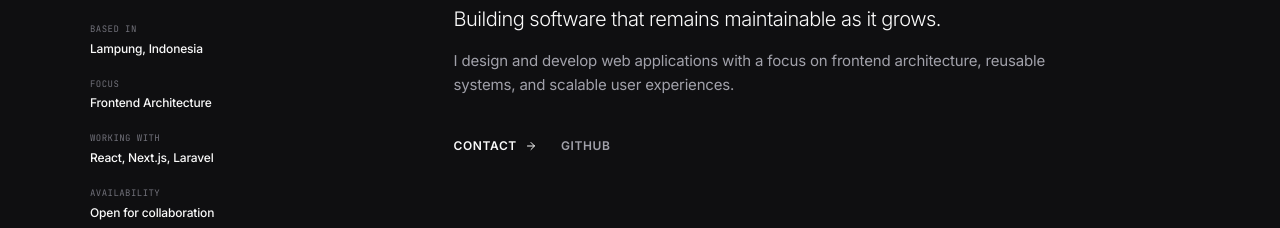
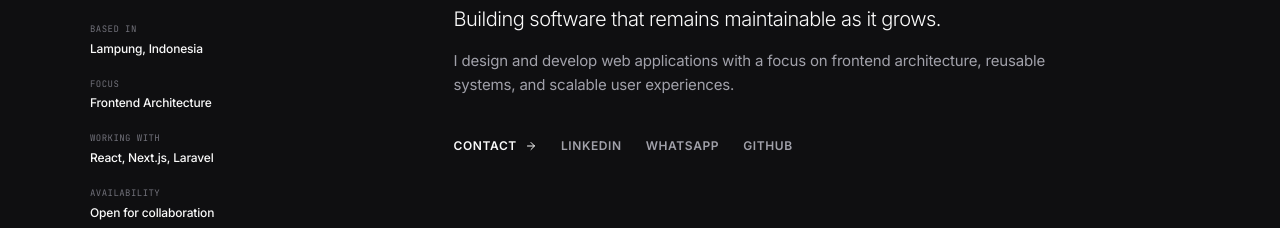
Before and after one commit to Taufiqu/Portofolio-Website, a Next.js app: page / in a window 1280 px wide. Shown: the part 860-1088 px from the top of the page. Built offline with nearby package versions, Linux system fonts and the light colour scheme.

Commit message:
fix(hero): update LinkedIn link and add WhatsApp contact option

```diff
--- a/src/components/sections/ContactSection.jsx
+++ b/src/components/sections/ContactSection.jsx
@@ -157,7 +157,7 @@ export default function ContactSection() {
                     GitHub
                   </a>
                   <a
-                    href="https://www.linkedin.com/in/muhammad-hafizh-taufiqurrohman-421121290/"
+                    href="https://linkedin.com/in/hafizh-t"
                     target="_blank"
                     rel="noreferrer"
                     className="font-mono text-[10px] uppercase tracking-widest text-zinc-500 hover:text-[#FAFAFA] interactive-transition"
--- a/src/components/sections/Hero.jsx
+++ b/src/components/sections/Hero.jsx
@@ -101,13 +101,29 @@ export default function Hero() {
             </div>
 
             {/* Action Links */}
-            <div className="flex flex-row items-center gap-6 mt-2">
+            <div className="flex flex-wrap items-center gap-x-6 gap-y-3 mt-2">
               <a
                 href="#contact"
                 className="group flex items-center gap-2 text-xs font-semibold uppercase tracking-wider text-[#FAFAFA] hover:text-[#2563EB] interactive-transition"
               >
                 Contact
                 <FiArrowRight className="group-hover:translate-x-1 interactive-transition" />
+              </a>
+              <a
+                href="https://linkedin.com/in/hafizh-t"
+                target="_blank"
+                rel="noopener noreferrer"
+                className="text-xs font-semibold uppercase tracking-wider text-[#A1A1AA] hover:text-[#FAFAFA] interactive-transition"
+              >
+                LinkedIn
+              </a>
+              <a
+                href="https://wa.me/6285789469096"
+                target="_blank"
+                rel="noopener noreferrer"
+                className="text-xs font-semibold uppercase tracking-wider text-[#A1A1AA] hover:text-[#FAFAFA] interactive-transition"
+              >
+                WhatsApp
               </a>
               <a
                 href="https://github.com/Taufiqu"
```
